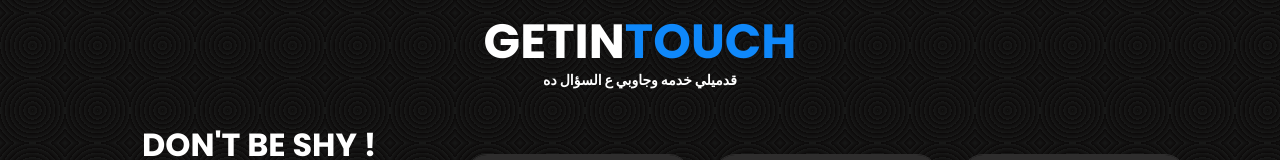
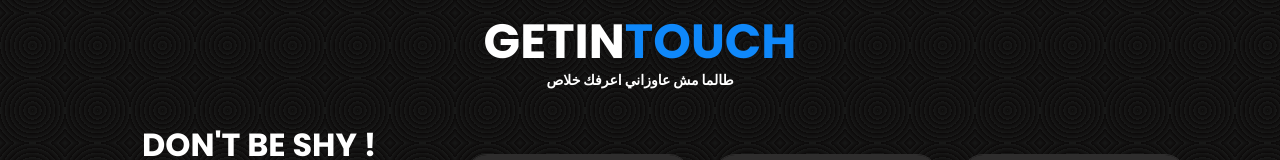
Before and after one commit to MohammedHossam1/myprofolio, a React (Create React App) app: page / in a window 1280 px wide. Shown: the part 2522-2682 px from the top of the page. Built offline with nearby package versions, Linux system fonts and the light colour scheme; no server answers; the database is empty; a web font is replaced by a local one.

Commit message:
Update Contact.jsx

```diff
--- a/src/Components/Contact/Contact.jsx
+++ b/src/Components/Contact/Contact.jsx
@@ -69,7 +69,7 @@ export default function Contact() {
         viewport={{ once: true }}
       >
         GETIN<span className="about-span">TOUCH</span>
-<div className="text-sm">قدميلي خدمه وجاوبي ع السؤال ده
+<div className="text-sm">طالما انك مش عاوزاني اعرفك خلاص
 </div>
       </motion.h1>
       {/* Title for large screens */}
@@ -81,7 +81,7 @@ export default function Contact() {
         transition={{ duration: 0.5 }}
       >
         GETIN<span>TOUCH</span>
-<div className="text-sm">قدميلي خدمه وجاوبي ع السؤال ده
+<div className="text-sm">طالما مش عاوزاني اعرفك خلاص
 </div>
 
       </motion.h1>
```
